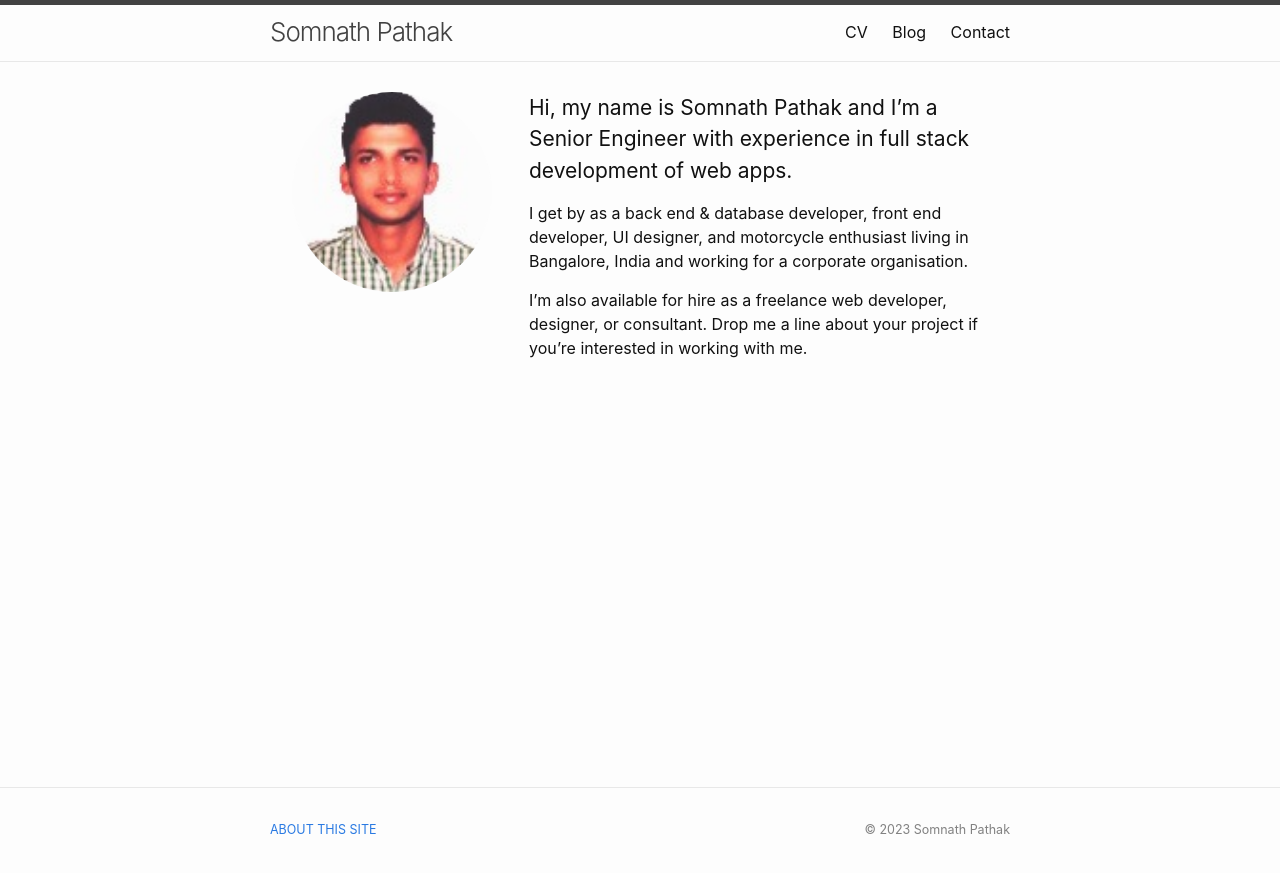
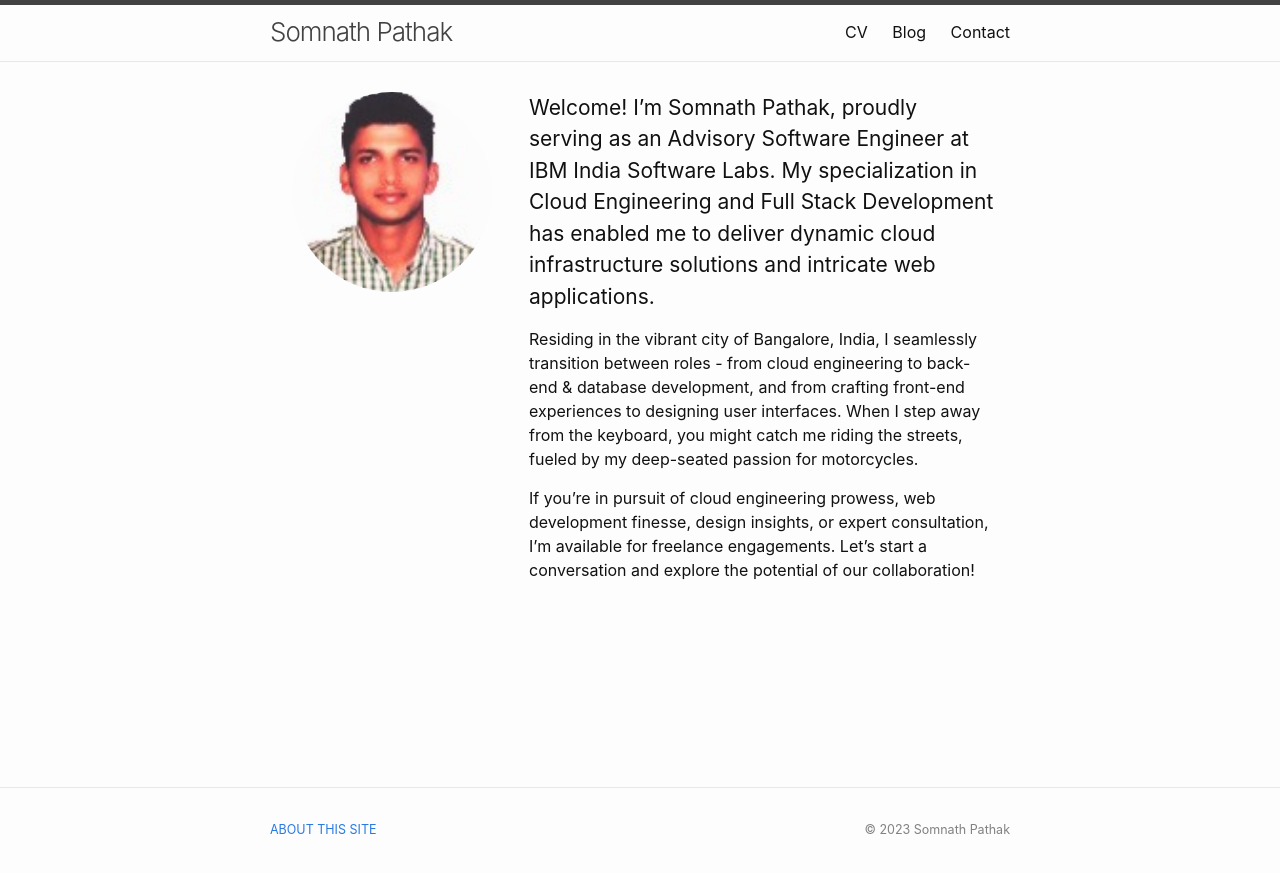
Before and after one commit to somnathpathak/web, a Jekyll site: the page built from index.md, in a window 1280 px wide. Shown: the top 873 px of the page. Built offline with Jekyll 4.4.1, drawn with Linux system fonts in a browser that asks for light colours.

Commit message:
update home page and resume objective

```diff
--- a/index.md
+++ b/index.md
@@ -25,11 +25,11 @@ exclude: true
 [//]: <> Read this for a quick reference: https://kramdown.gettalong.org/syntax.html#block-ials
 
 {: .home-page-summary}
-Hi, my name is Somnath Pathak and I'm a Senior Engineer with experience in full stack development of web apps.
+Welcome! I'm Somnath Pathak, proudly serving as an Advisory Software Engineer at IBM India Software Labs. My specialization in Cloud Engineering and Full Stack Development has enabled me to deliver dynamic cloud infrastructure solutions and intricate web applications.
 
-I get by as a back end & database developer, front end developer, UI designer, and motorcycle enthusiast living in Bangalore, India and working for a corporate organisation.
+Residing in the vibrant city of Bangalore, India, I seamlessly transition between roles - from cloud engineering to back-end & database development, and from crafting front-end experiences to designing user interfaces. When I step away from the keyboard, you might catch me riding the streets, fueled by my deep-seated passion for motorcycles.
 
-I'm also available for hire as a freelance web developer, designer, or consultant. Drop me a line about your project if you're interested in working with me.
+If you're in pursuit of cloud engineering prowess, web development finesse, design insights, or expert consultation, I'm available for freelance engagements. Let's start a conversation and explore the potential of our collaboration!
 
 </div>
 
```
Also changed, not shown: cv/index.md (+1 -1 lines).
